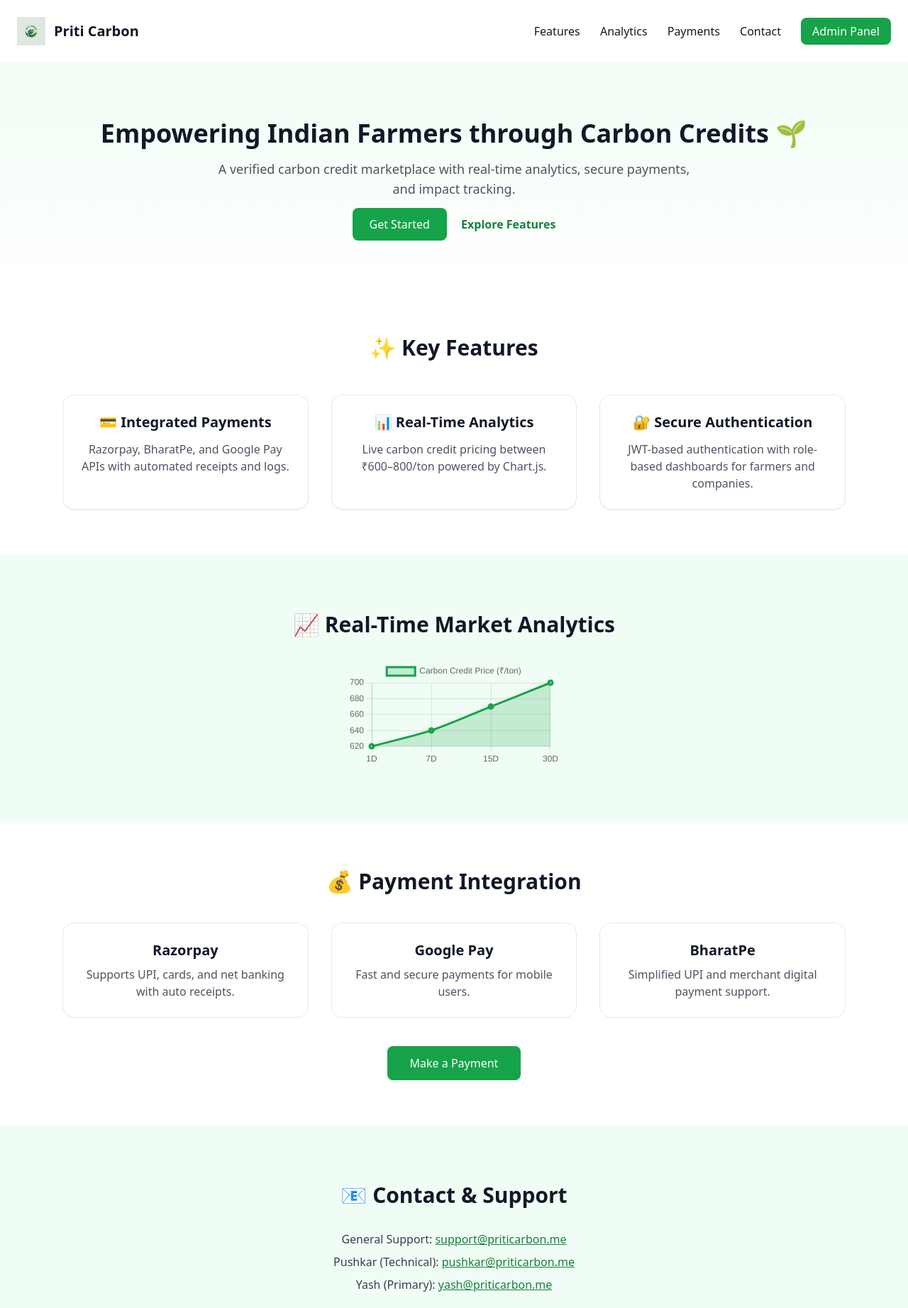
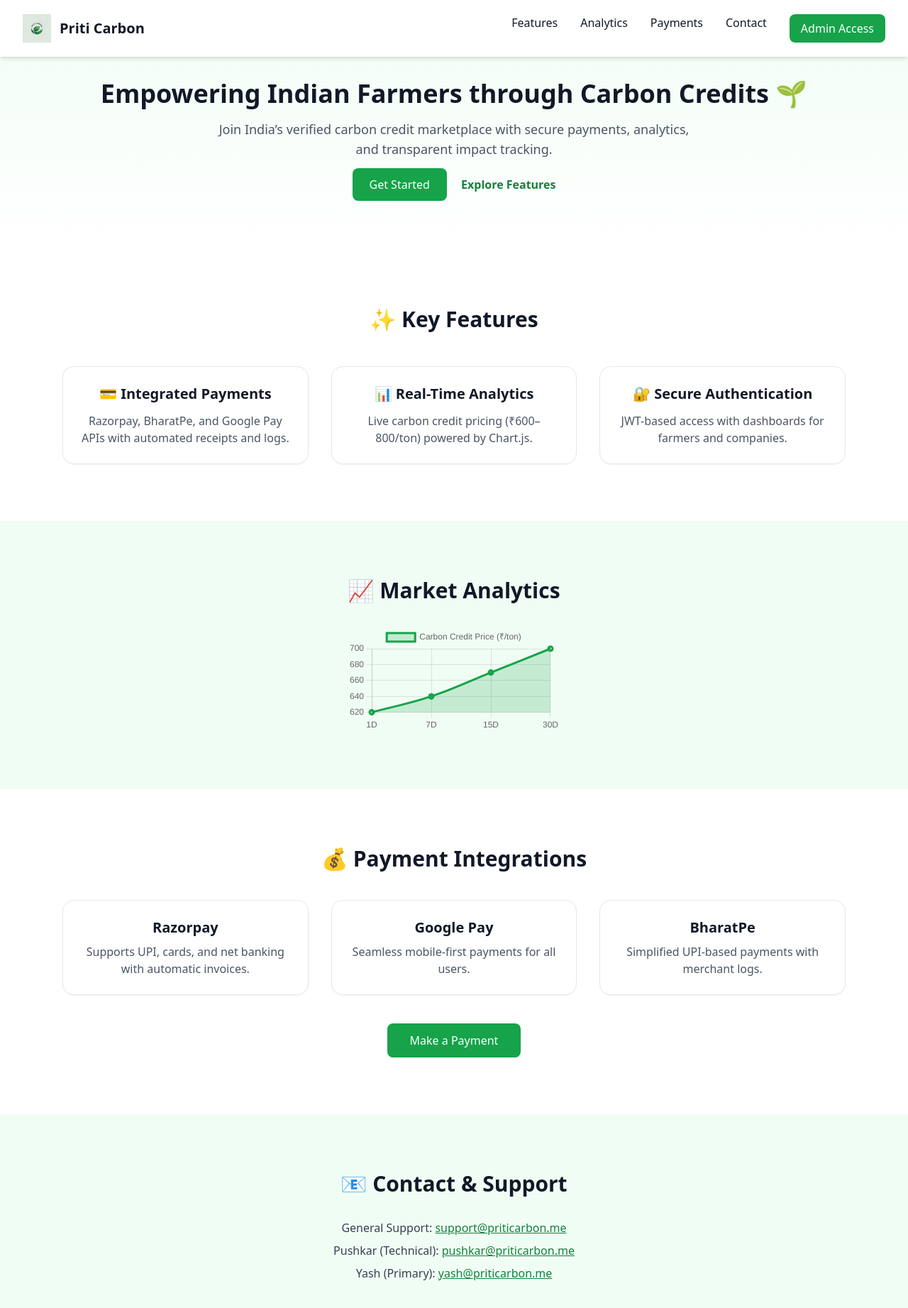
Before and after one commit to pushkarbadiger/priti-carbon, a website: page index.html in a window 1280 px wide. Shown: the top 1843 px of the page at 71% size. Drawn offline with nearby package versions, Linux system fonts and the light colour scheme.

Commit message:
Update index.html

```diff
--- a/index.html
+++ b/index.html
@@ -1,48 +1,46 @@
 <!DOCTYPE html>
 <html lang="en">
-
 <head>
   <meta charset="UTF-8" />
   <meta name="viewport" content="width=device-width, initial-scale=1.0" />
   <title>Priti Carbon | Indian Carbon Credit Marketplace</title>
-    <meta name="description"
-        content="Connecting Indian farmers and companies for verified carbon credit trading with secure payments and real-time analytics." />
+  <meta name="description" content="Empowering Indian farmers and companies through verified carbon credit trading, analytics, and secure payments." />
   <link rel="icon" href="assets/priti-carbon-logo-4k.png" />
   <script src="https://cdn.tailwindcss.com"></script>
   <script src="https://cdn.jsdelivr.net/npm/chart.js"></script>
 </head>
 
-<body class="bg-white text-gray-900 font-sans">
+<body class="bg-white text-gray-900 font-sans scroll-smooth">
   <!-- Navbar -->
-    <nav class="flex items-center justify-between p-6 shadow-md">
+  <nav class="flex items-center justify-between px-8 py-5 bg-white shadow-md fixed w-full z-50 top-0">
     <div class="flex items-center space-x-3">
       <img src="assets/priti-carbon-logo-4k.png" alt="Priti Carbon Logo" class="h-10 w-10" />
       <h1 class="text-xl font-semibold">Priti Carbon</h1>
     </div>
-        <div class="space-x-6">
-            <a href="#features" class="hover:text-green-600">Features</a>
-            <a href="#analytics" class="hover:text-green-600">Analytics</a>
-            <a href="#payments" class="hover:text-green-600">Payments</a>
-            <a href="#contact" class="hover:text-green-600">Contact</a>
-            <a href="https://priticarbon.vercel.app/admin"
-                class="bg-green-600 text-white px-4 py-2 rounded-lg hover:bg-green-700">Admin Panel</a>
+    <div class="hidden md:flex space-x-8">
+      <a href="#features" class="hover:text-green-600 transition">Features</a>
+      <a href="#analytics" class="hover:text-green-600 transition">Analytics</a>
+      <a href="#payments" class="hover:text-green-600 transition">Payments</a>
+      <a href="#contact" class="hover:text-green-600 transition">Contact</a>
+      <a href="https://priticarbon.vercel.app/admin" target="_blank"
+         class="bg-green-600 text-white px-4 py-2 rounded-lg hover:bg-green-700 transition">Admin Access</a>
     </div>
   </nav>
 
   <!-- Hero Section -->
-    <section class="text-center py-20 bg-gradient-to-b from-green-50 to-white">
+  <section class="pt-28 text-center bg-gradient-to-b from-green-50 to-white pb-20">
     <h2 class="text-4xl font-bold mb-4">Empowering Indian Farmers through Carbon Credits 🌱</h2>
-        <p class="text-lg text-gray-600 max-w-2xl mx-auto">
-            A verified carbon credit marketplace with real-time analytics, secure payments, and impact tracking.
+    <p class="text-lg text-gray-600 max-w-2xl mx-auto mb-6">
+      Join India’s verified carbon credit marketplace with secure payments, analytics, and transparent impact tracking.
     </p>
-        <div class="mt-6">
-            <a href="#signup" class="bg-green-600 text-white px-6 py-3 rounded-lg hover:bg-green-700">Get Started</a>
-            <a href="#features" class="ml-4 text-green-700 font-semibold hover:underline">Explore Features</a>
+    <div class="space-x-4">
+      <a href="#signup" class="bg-green-600 text-white px-6 py-3 rounded-lg hover:bg-green-700 transition">Get Started</a>
+      <a href="#features" class="text-green-700 font-semibold hover:underline">Explore Features</a>
     </div>
   </section>
 
   <!-- Key Features -->
-    <section id="features" class="py-16 bg-white text-center">
+  <section id="features" class="py-20 text-center">
     <h3 class="text-3xl font-semibold mb-12">✨ Key Features</h3>
     <div class="grid md:grid-cols-3 gap-8 px-6 max-w-6xl mx-auto">
       <div class="p-6 border rounded-2xl shadow-sm hover:shadow-lg transition">
@@ -51,19 +49,18 @@
       </div>
       <div class="p-6 border rounded-2xl shadow-sm hover:shadow-lg transition">
         <h4 class="text-xl font-bold mb-3">📊 Real-Time Analytics</h4>
-                <p class="text-gray-600">Live carbon credit pricing between ₹600–800/ton powered by Chart.js.</p>
+        <p class="text-gray-600">Live carbon credit pricing (₹600–800/ton) powered by Chart.js.</p>
       </div>
       <div class="p-6 border rounded-2xl shadow-sm hover:shadow-lg transition">
         <h4 class="text-xl font-bold mb-3">🔐 Secure Authentication</h4>
-                <p class="text-gray-600">JWT-based authentication with role-based dashboards for farmers and companies.
-                </p>
+        <p class="text-gray-600">JWT-based access with dashboards for farmers and companies.</p>
       </div>
     </div>
   </section>
 
-    <!-- Analytics Chart -->
+  <!-- Market Analytics -->
   <section id="analytics" class="py-20 bg-green-50 text-center">
-        <h3 class="text-3xl font-semibold mb-8">📈 Real-Time Market Analytics</h3>
+    <h3 class="text-3xl font-semibold mb-8">📈 Market Analytics</h3>
     <canvas id="marketChart" class="max-w-4xl mx-auto"></canvas>
     <script>
       const ctx = document.getElementById('marketChart');
@@ -77,52 +74,49 @@
             borderWidth: 3,
             borderColor: '#16a34a',
             backgroundColor: 'rgba(22, 163, 74, 0.2)',
-                        tension: 0.3,
-                        fill: true
+            fill: true,
+            tension: 0.4
           }]
         },
         options: {
           responsive: true,
-                    scales: {
-                        y: { beginAtZero: false }
-                    }
+          scales: { y: { beginAtZero: false } }
         }
       });
     </script>
   </section>
 
-    <!-- Payments Section -->
-    <section id="payments" class="py-16 bg-white text-center">
-        <h3 class="text-3xl font-semibold mb-10">💰 Payment Integration</h3>
+  <!-- Payment Integrations -->
+  <section id="payments" class="py-20 text-center">
+    <h3 class="text-3xl font-semibold mb-10">💰 Payment Integrations</h3>
     <div class="grid md:grid-cols-3 gap-8 px-6 max-w-6xl mx-auto">
-            <div class="p-6 border rounded-2xl">
+      <div class="p-6 border rounded-2xl shadow-sm hover:shadow-md transition">
         <h4 class="text-xl font-bold mb-2">Razorpay</h4>
-                <p class="text-gray-600">Supports UPI, cards, and net banking with auto receipts.</p>
+        <p class="text-gray-600">Supports UPI, cards, and net banking with automatic invoices.</p>
       </div>
-            <div class="p-6 border rounded-2xl">
+      <div class="p-6 border rounded-2xl shadow-sm hover:shadow-md transition">
         <h4 class="text-xl font-bold mb-2">Google Pay</h4>
-                <p class="text-gray-600">Fast and secure payments for mobile users.</p>
+        <p class="text-gray-600">Seamless mobile-first payments for all users.</p>
       </div>
-            <div class="p-6 border rounded-2xl">
+      <div class="p-6 border rounded-2xl shadow-sm hover:shadow-md transition">
         <h4 class="text-xl font-bold mb-2">BharatPe</h4>
-                <p class="text-gray-600">Simplified UPI and merchant digital payment support.</p>
+        <p class="text-gray-600">Simplified UPI-based payments with merchant logs.</p>
       </div>
     </div>
     <div class="mt-10">
-            <button class="bg-green-600 text-white px-8 py-3 rounded-lg hover:bg-green-700">Make a Payment</button>
+      <button class="bg-green-600 text-white px-8 py-3 rounded-lg hover:bg-green-700 transition">Make a Payment</button>
     </div>
   </section>
 
   <!-- Contact Section -->
   <section id="contact" class="py-20 bg-green-50 text-center">
     <h3 class="text-3xl font-semibold mb-8">📧 Contact & Support</h3>
-        <p class="text-gray-700 mb-2">General Support: <a href="mailto:support@priticarbon.me"
-                class="text-green-700 underline">support@priticarbon.me</a></p>
-        <p class="text-gray-700 mb-2">Pushkar (Technical): <a href="mailto:pushkar@priticarbon.me"
-                class="text-green-700 underline">pushkar@priticarbon.me</a></p>
-        <p class="text-gray-700 mb-2">Yash (Primary): <a href="mailto:yash@priticarbon.me"
-                class="text-green-700 underline">yash@priticarbon.me</a></p>
-        <div class="mt-8">
+    <div class="text-gray-700 space-y-2">
+      <p>General Support: <a href="mailto:support@priticarbon.me" class="text-green-700 underline">support@priticarbon.me</a></p>
+      <p>Pushkar (Technical): <a href="mailto:pushkar@priticarbon.me" class="text-green-700 underline">pushkar@priticarbon.me</a></p>
+      <p>Yash (Primary): <a href="mailto:yash@priticarbon.me" class="text-green-700 underline">yash@priticarbon.me</a></p>
+    </div>
+    <div class="mt-10">
       <img src="assets/priti-carbon-logo-banner.png" alt="Priti Carbon Banner"
            class="mx-auto rounded-lg shadow-lg max-w-lg" />
     </div>
@@ -130,12 +124,11 @@
 
   <!-- Footer -->
   <footer class="bg-green-600 text-white text-center py-6">
-        <p>© 2025 Priti Carbon | Made in India 🇮🇳 | Connecting Farmers & Companies for a Sustainable Future</p>
+    <p>© 2025 Priti Carbon | Made in India 🇮🇳 | Empowering Farmers & Companies</p>
     <p class="text-sm mt-2">
       <a href="https://github.com/pushkarbadiger/priti-carbon" class="underline">GitHub Repo</a> •
-            <a href="https://priticarbon.vercel.app" class="underline">Live Site</a>
+      <a href="https://priticarbon.vercel.app" class="underline">Live Dashboard</a>
     </p>
   </footer>
 </body>
-
 </html>
```
Lines whose indentation alone changed are shown as unchanged.
